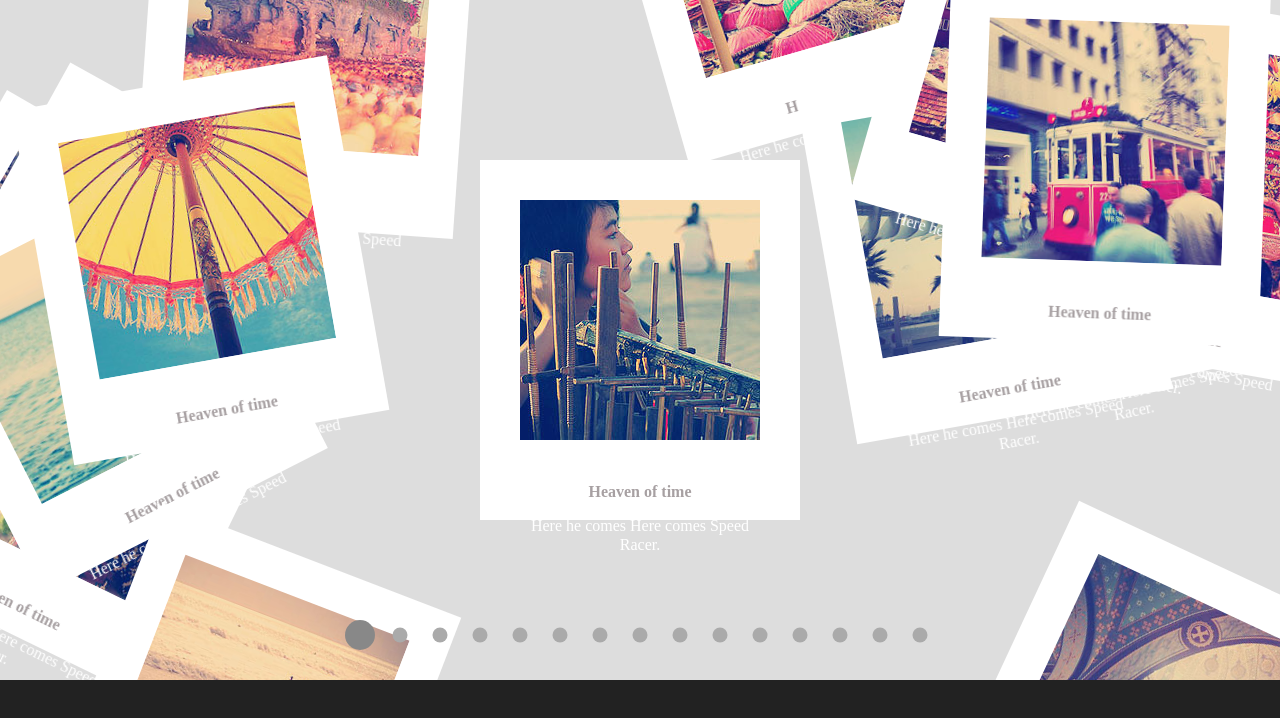
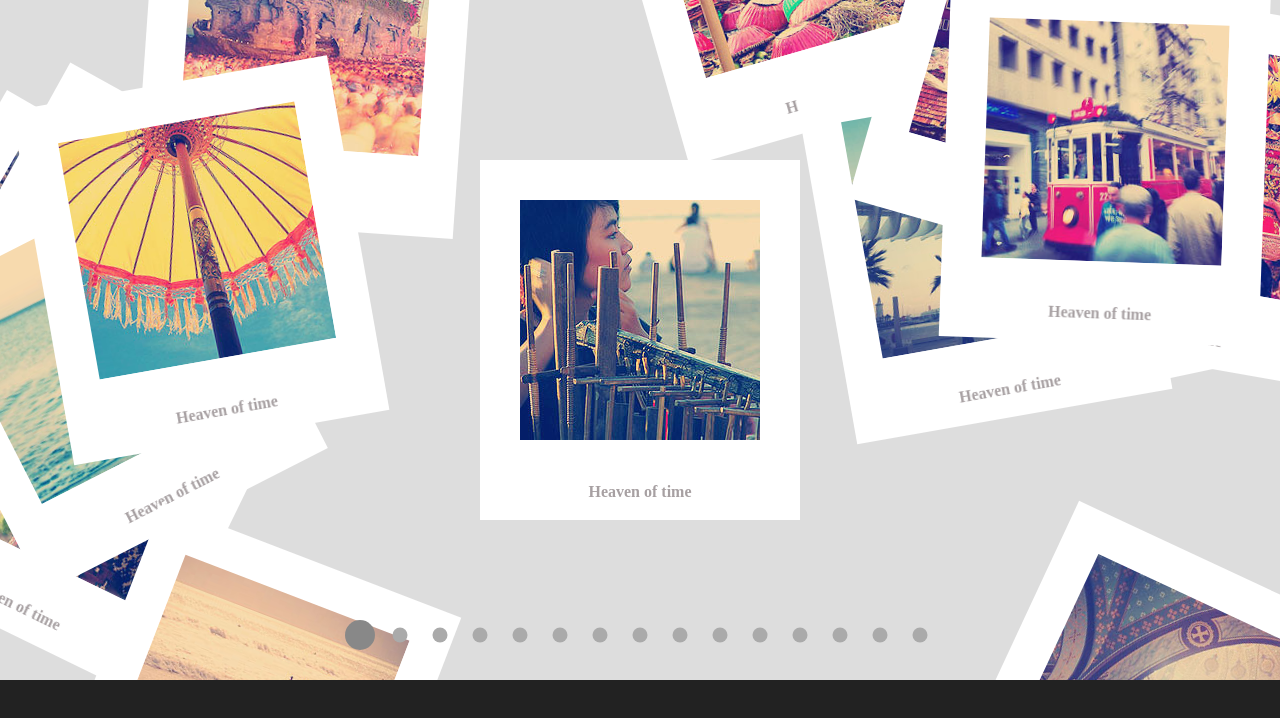
Before and after one commit to qtpalmtop/gallary, a React app: page / in a window 1280 px wide. Built offline with nearby package versions, Linux system fonts and the light colour scheme; a web font is replaced by a local one.

Commit message:
finish again

```diff
--- a/src/components/Main.js
+++ b/src/components/Main.js
@@ -72,13 +72,6 @@ class ImgFigure extends React.Component {
 		super(props);
 		this.handleClick = this.handleClick.bind(this);
 	}
-	ComponentDidMount() {
-
-	}
-
-	componentWillUnmount() {
-
-	}
 
 	handleClick() {
 		if (this.props.arrange.isCenter) {
@@ -86,11 +79,6 @@ class ImgFigure extends React.Component {
 		} else {
 			this.props.center();
 		}
-	}
-
-
-	tick() {
-
 	}
 
 	render() {
@@ -106,7 +94,7 @@ class ImgFigure extends React.Component {
 			(['Moz', 'Ms', 'Webkit', '']).forEach(function(value) {
 				styleObj[value + 'Transform'] = 'rotate(' + this.props.arrange.rotate + 'deg)';
 
-			}.bind(this));
+			}.bind(this)); //不加bind的话this就是(['Moz', 'Ms', 'Webkit', ''])
 
 		}
 
@@ -117,18 +105,18 @@ class ImgFigure extends React.Component {
 		var imgFigureClassName = 'img-figure';
 		imgFigureClassName += this.props.arrange.isInverse ? ' is-inverse' : '';
 
-		var imgOpacity = {};
-		imgOpacity['opacity'] = this.props.arrange.isInverse ? '0' : '1';
-
+		var imageURL = this.props.arrange.isInverse ? '' : this.props.data.imageURL;
+		var title = this.props.arrange.isInverse ? '' : this.props.data.title;
+		var desc = this.props.arrange.isInverse ? this.props.data.desc.split('').reverse().join('') : '';
 		return (
 			<figure className={imgFigureClassName} style={styleObj} onClick={this.handleClick}>
-				<img src={this.props.data.imageURL} style={imgOpacity} alt={this.props.data.title}/>
+				<img src={imageURL} alt={title}/>
 				<figcaption>
 					//这里的this.props相当于
-					<h2 className="img-title">{this.props.data.title}</h2>
+					<h2 className="img-title">{title}</h2>
 					<div className="img-back" onClick={this.handleClick}>
 						<p>
-							{this.props.data.desc}
+							{desc}
 						</p>
 					</div>
 				</figcaption>
--- a/src/styles/App.scss
+++ b/src/styles/App.scss
@@ -12,6 +12,7 @@ html,body {
   height:100%;
   color: #fff;
   background: #222;
+  font-family: "微软雅黑"
 }
 .app {
   width:100%;
@@ -61,6 +62,11 @@ html,body {
         margin:20px 0 0 0;
         color:#a7a0a2;
         font-size: 16px;
+      }
+      .img-back{
+        color:#a7a0a2;
+
+
       }
     }
   }
```
